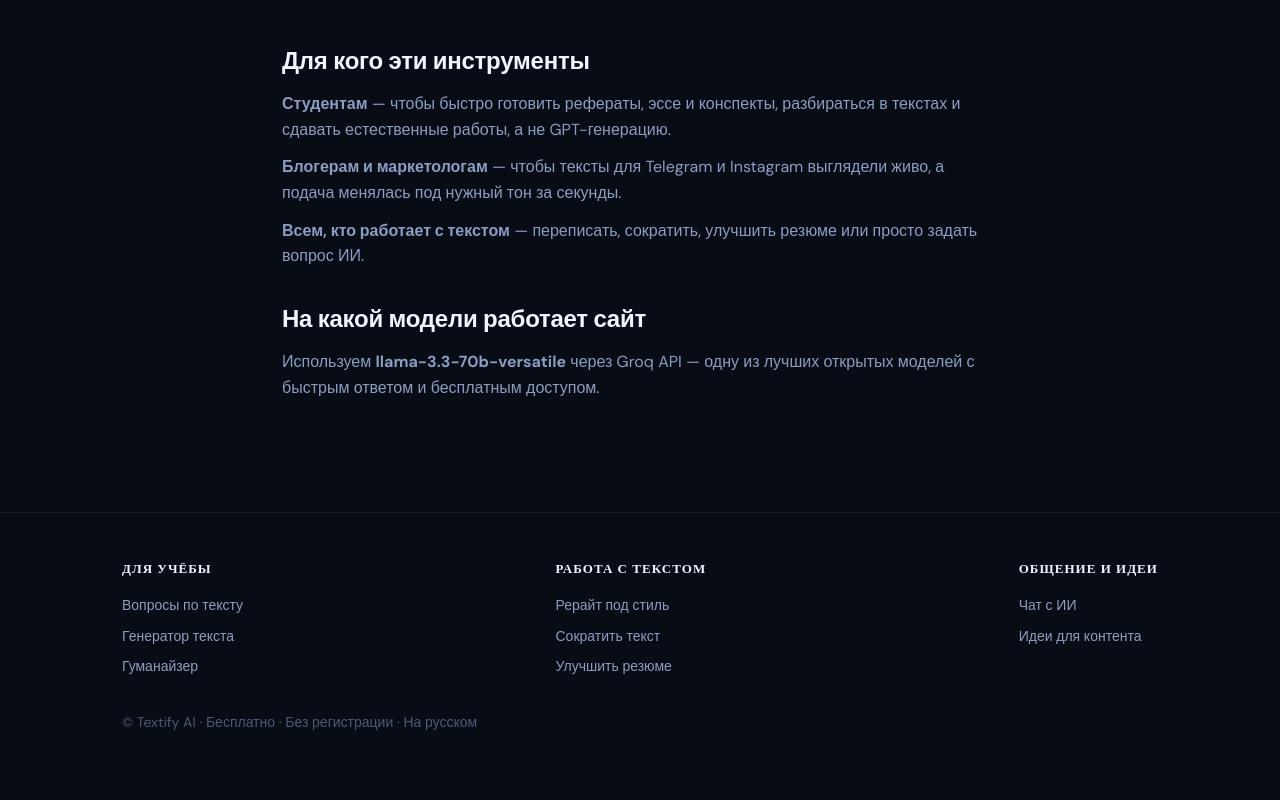
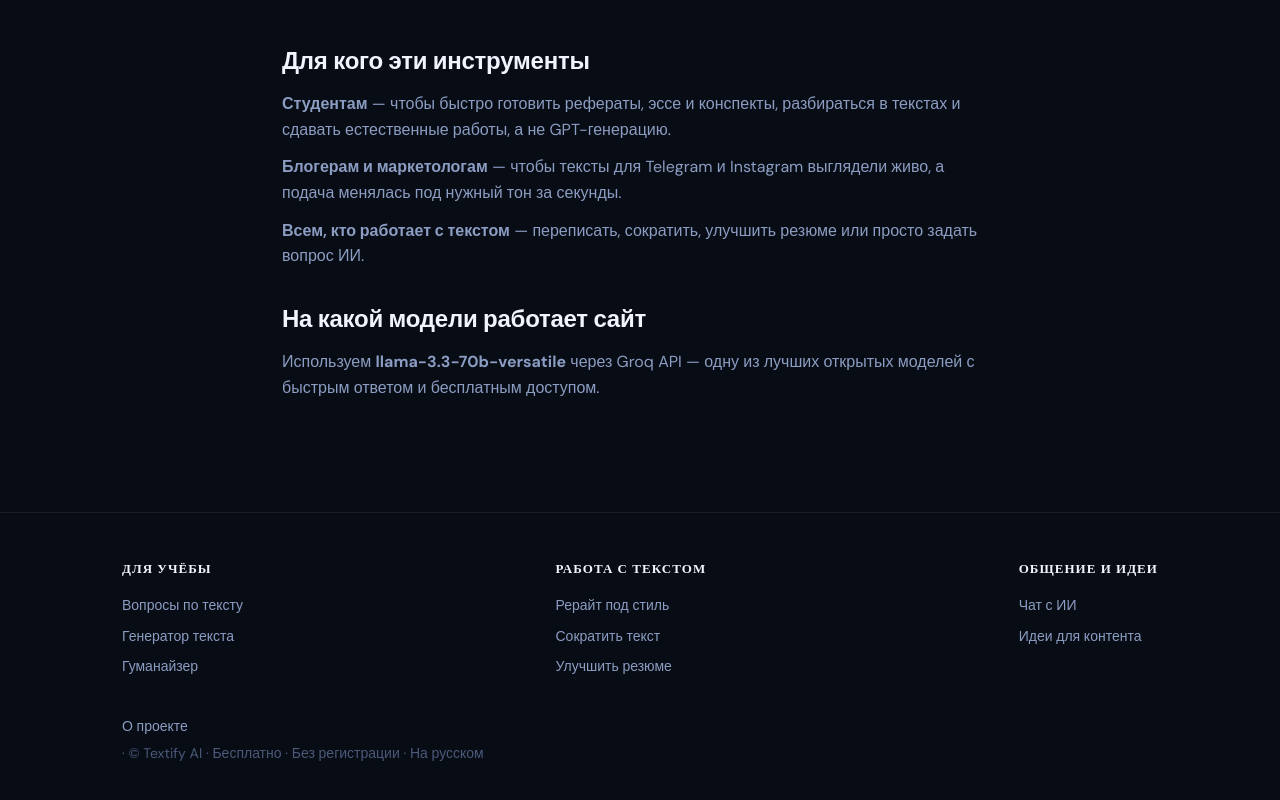
Before and after one commit to MajourcI/aitools, a website: page public/index.html in a window 1280 px wide. Shown: the part 2328-3128 px from the top of the page. Drawn offline with Linux system fonts and the light colour scheme.

Commit message:
Update index.html

```diff
--- a/public/index.html
+++ b/public/index.html
@@ -186,7 +186,7 @@
       <div><div class="fb">Работа с текстом</div><a href="/restyle">Рерайт под стиль</a><a href="/sokrat">Сократить текст</a><a href="/rezyume">Улучшить резюме</a></div>
       <div><div class="fb">Общение и идеи</div><a href="/chat">Чат с ИИ</a><a href="/idei">Идеи для контента</a></div>
     </div>
-    <div>© Textify AI · Бесплатно · Без регистрации · На русском</div>
+    <div><a href="/about" style="color:var(--text2)">О проекте</a> · © Textify AI · Бесплатно · Без регистрации · На русском</div>
   </div>
 </footer>
 
```
